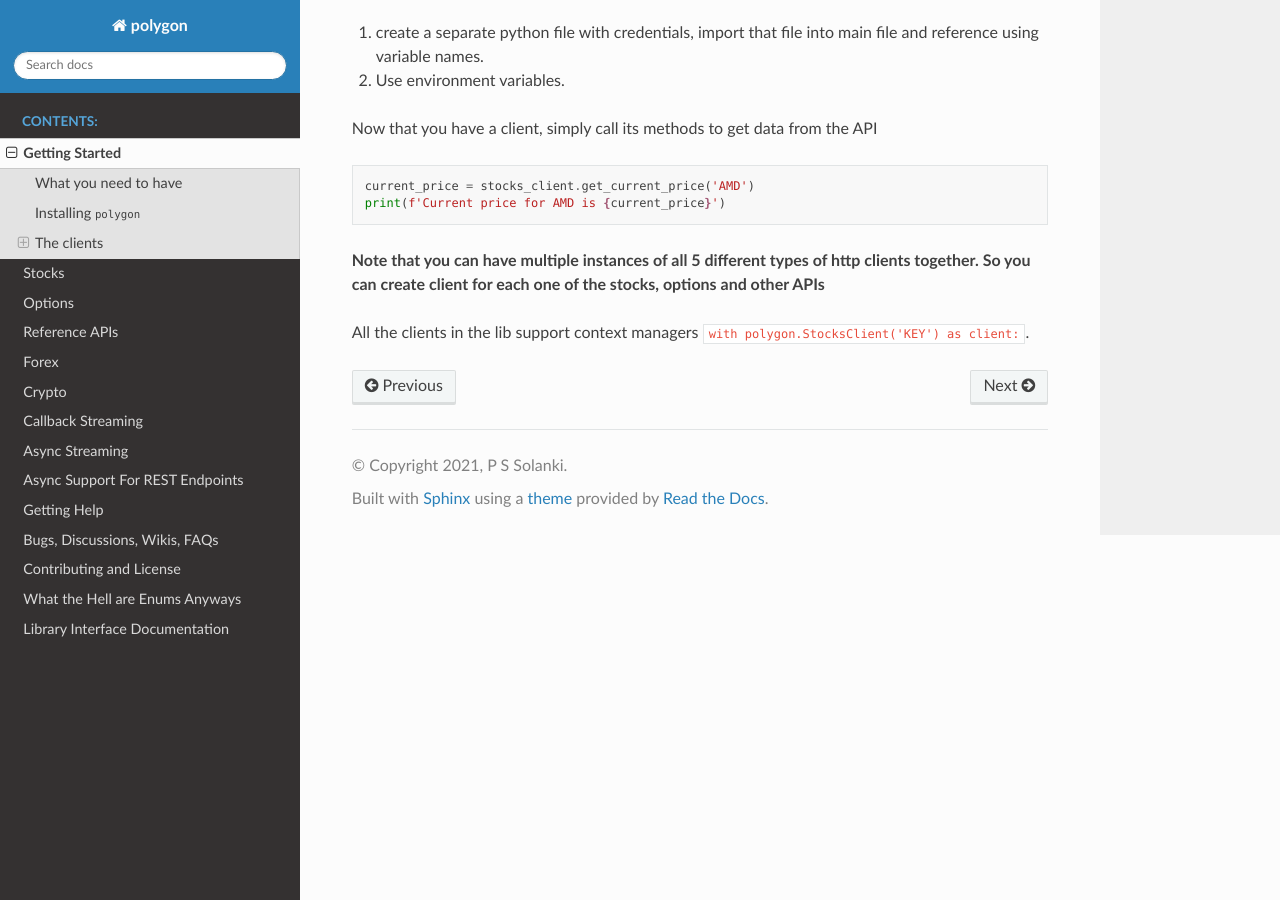
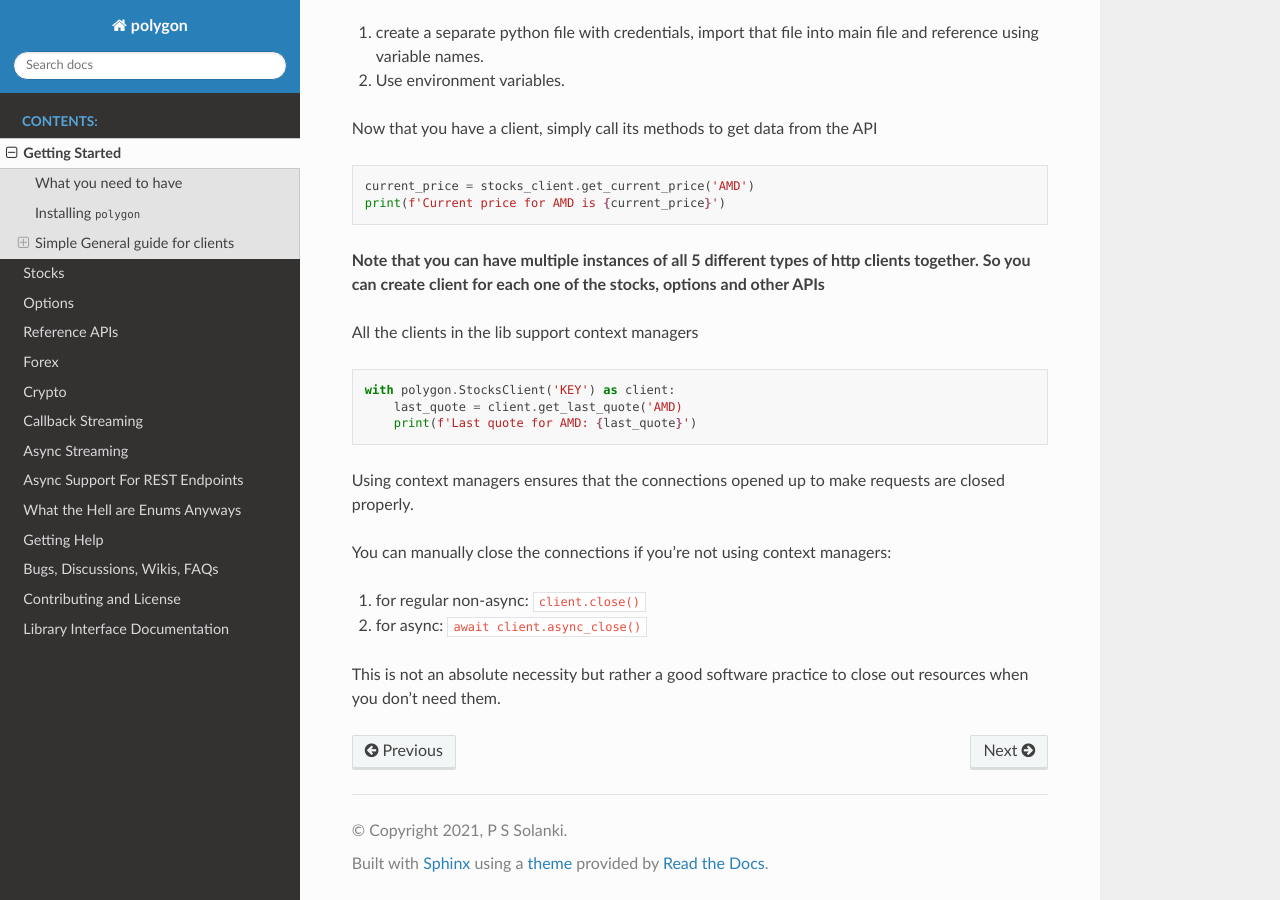
Before and after one commit to pssolanki111/polygon, a Sphinx documentation site: the page built from docs/Getting-Started.rst, in a window 1280 px wide and 900 px high, scrolled down 1741 px. Built offline with Sphinx 7.4.7 and the Read the Docs theme 2.0.0, drawn with Linux system fonts in a browser that asks for light colours; some of the changed text lies outside the part shown.

Commit message:
extened note on context managers

```diff
--- a/docs/Getting-Started.rst
+++ b/docs/Getting-Started.rst
@@ -35,8 +35,8 @@ If this doesn't throw any errors, the install worked. You may proceed to next st
 
 .. _create_and_use_header:
 
-The clients
------------
+Simple General guide for clients
+--------------------------------
 This section would provide general guidance on the clients without going into specific endpoints as stocks or options.
 
 As you already know polygon.io has two major classes of APIs. The ``REST`` APIs and ``websockets`` streaming APIs.
@@ -85,4 +85,20 @@ Now that you have a client, simply call its methods to get data from the API
 
 **Note that you can have multiple instances of all 5 different types of http clients together. So you can create client for each one of the stocks, options and other APIs**
 
-All the clients in the lib support context managers ``with polygon.StocksClient('KEY') as client:``.
+All the clients in the lib support context managers
+
+.. code-block:: python
+
+  with polygon.StocksClient('KEY') as client:
+      last_quote = client.get_last_quote('AMD)
+      print(f'Last quote for AMD: {last_quote}')
+
+
+Using context managers ensures that the connections opened up to make requests are closed properly.
+
+You can manually close the connections if you're not using context managers:
+
+1. for regular non-async: ``client.close()``
+#. for async: ``await client.async_close()``
+
+This is not an absolute necessity but rather a good software practice to close out resources when you don't need them.
--- a/docs/index.rst
+++ b/docs/index.rst
@@ -20,10 +20,10 @@
    Callback-Streaming
    Async-Streaming
    Async-support-for-REST-endpoints
+   using_enums
    getting_help
    bugs_discussions_wikis_faqs
    contrib_and_license
-   using_enums
    Library-Interface-Documentation
 
 Indices and tables
```
